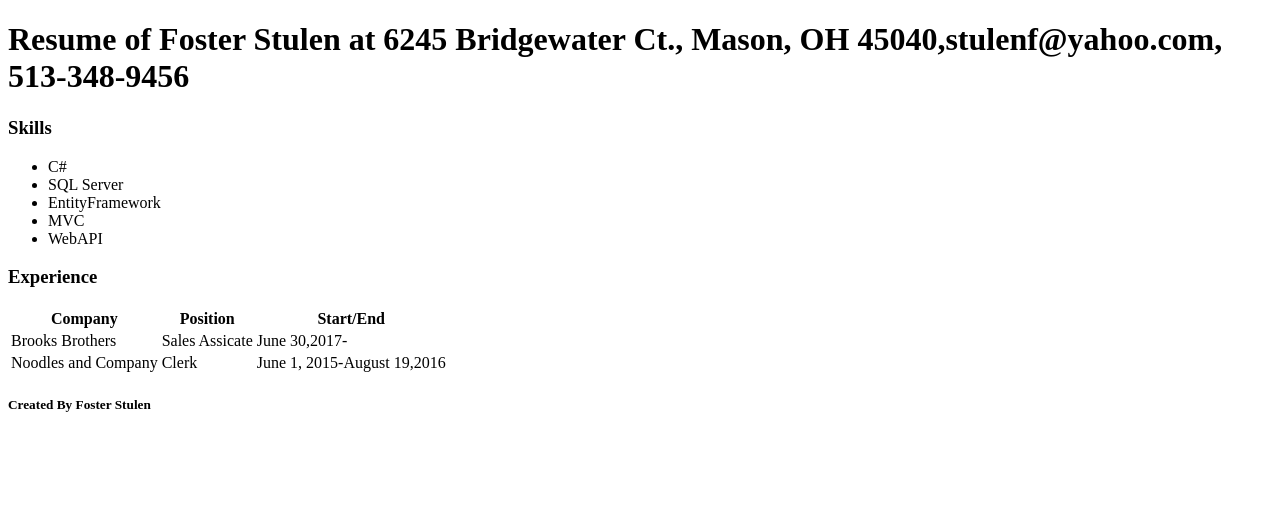
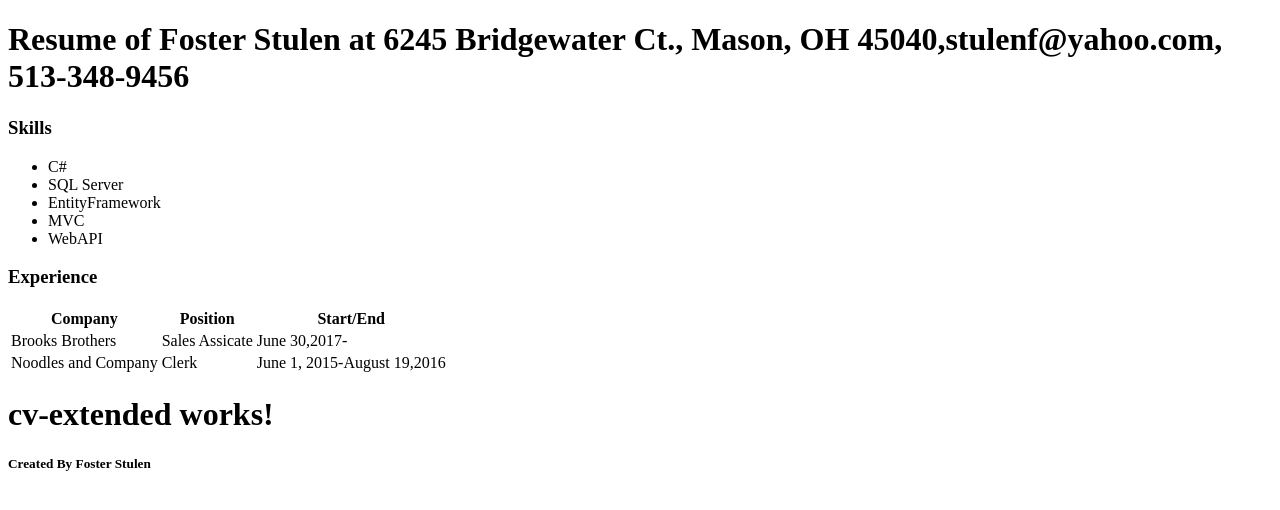
Before and after one commit to propofthedead/Anuglar-tutorial, an Angular app: page / in a window 1280 px wide. Shown: the top 510 px of the page. Built offline with nearby package versions, Linux system fonts and the light colour scheme.

Commit message:
incorperating cv-extended

```diff
--- a/src/app/app.module.ts
+++ b/src/app/app.module.ts
@@ -9,6 +9,7 @@ import { UserDetailComponent } from './user/user-detail/user-detail.component';
 import { UserEditComponent } from './user/user-edit/user-edit.component';
 import { UserCreateComponent } from './user/user-create/user-create.component';
 import { CvComponent } from './cv/cv.component';
+import { CvExtendedComponent } from './cv-extended/cv-extended.component';
 
 @NgModule({
   declarations: [
@@ -18,7 +19,8 @@ import { CvComponent } from './cv/cv.component';
     UserDetailComponent,
     UserEditComponent,
     UserCreateComponent,
-    CvComponent
+    CvComponent,
+    CvExtendedComponent
   ],
   imports: [
     BrowserModule,FormsModule
--- a/src/app/cv/cv.component.html
+++ b/src/app/cv/cv.component.html
@@ -18,3 +18,4 @@
   </table>
 </section>
 </div>
+<app-cv-extended></app-cv-extended>
```
